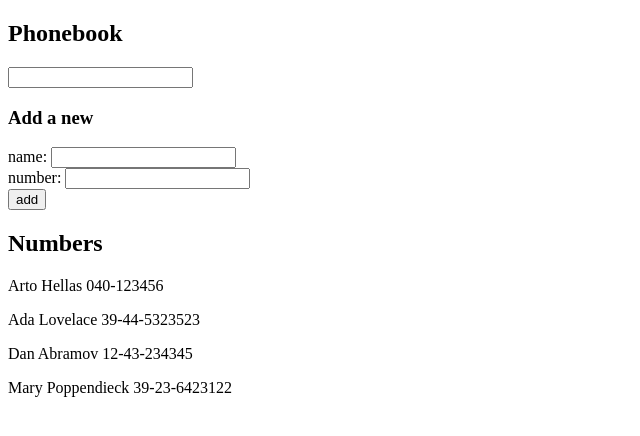
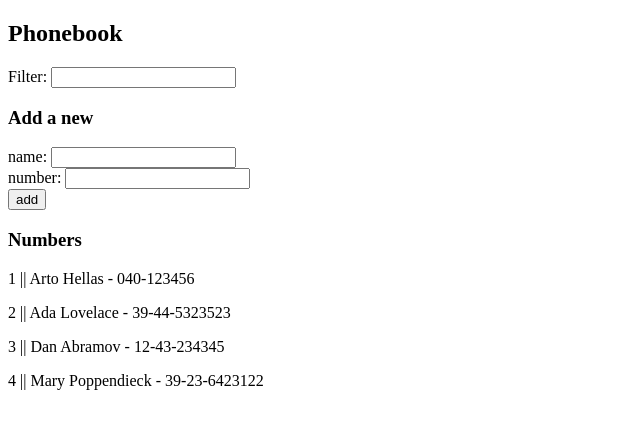
Before and after one commit to davidEsparza7902/fso-solutions, a React (Vite) app in the folder part2/phonebook/: page / in a window 1280 px wide. Shown: the top 436 px of the page, without its empty margins (0-640 px from the left). Built offline with nearby package versions, Linux system fonts and the light colour scheme.

Commit message:
add exercise 2.10

```diff
--- a/part2/phonebook/src/App.jsx
+++ b/part2/phonebook/src/App.jsx
@@ -1,4 +1,41 @@
 import { useState } from 'react'
+const Filter = ({ filter, handler }) => {
+  return (
+    <div>
+      Filter: <input value={filter} onChange={handler} />
+    </div>
+  )
+}
+const Form = ({
+  handleChangeName,
+  newName,
+  handleChangeNumber,
+  newNumber,
+  handleSubmit,
+}) => {
+  return (
+    <form>
+      <div>
+        name: <input onChange={handleChangeName} value={newName} />
+      </div>
+      <div>
+        number: <input onChange={handleChangeNumber} value={newNumber} />
+      </div>
+      <div>
+        <button type="submit" onClick={handleSubmit}>
+          add
+        </button>
+      </div>
+    </form>
+  )
+}
+
+const People = ({ persons }) =>
+  persons.map((person) => (
+    <p key={person.id}>
+      {person.id} || {person.name} - {person.number}
+    </p>
+  ))
 
 const App = () => {
   const [persons, setPersons] = useState([
@@ -13,7 +50,7 @@ const App = () => {
   const handleChangeFilter = (e) => {
     setFilter(e.target.value)
   }
-  const handleChange = (e) => {
+  const handleChangeName = (e) => {
     setNewName(e.target.value)
   }
   const handleSubmit = (e) => {
@@ -22,7 +59,13 @@ const App = () => {
     if (persons.find((p) => p.name === person.name))
       alert(`${person.name} is already registered`)
     else {
-      setPersons(persons.concat({ name: newName, number: newNumber }))
+      setPersons(
+        persons.concat({
+          name: newName,
+          number: newNumber,
+          id: persons.length + 1,
+        })
+      )
     }
     setNewName('')
     setNewNumber('')
@@ -37,29 +80,18 @@ const App = () => {
   return (
     <div>
       <h2>Phonebook</h2>
-      <form>
-        <div>
-          <input value={filter} onChange={handleChangeFilter} />
-        </div>
-        <h3>Add a new</h3>
-        <div>
-          name: <input onChange={handleChange} value={newName} />
-        </div>
-        <div>
-          number: <input onChange={handleChangeNumber} value={newNumber} />
-        </div>
-        <div>
-          <button type="submit" onClick={handleSubmit}>
-            add
-          </button>
-        </div>
-      </form>
-      <h2>Numbers</h2>
-      {personsToShow.map((person) => (
-        <p key={person.name}>
-          {person.name} {person.number}
-        </p>
-      ))}
+      <Filter handler={handleChangeFilter} filter={filter} />
+
+      <h3>Add a new</h3>
+      <Form
+        handleChangeName={handleChangeName}
+        newName={newName}
+        handleChangeNumber={handleChangeNumber}
+        newNumber={newNumber}
+        handleSubmit={handleSubmit}
+      />
+      <h3>Numbers</h3>
+      <People persons={personsToShow} />
     </div>
   )
 }
```
